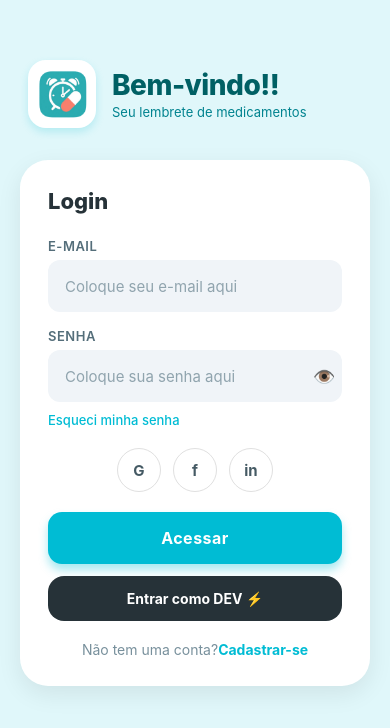
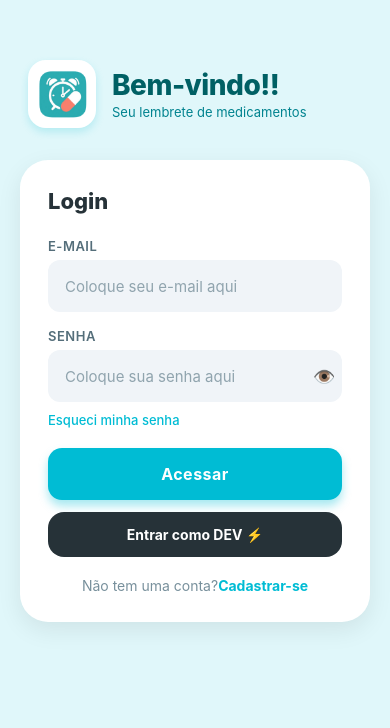
Before and after one commit to JorgeOliveira2009/medtime_PI2, a React Native app in the folder medtime/: screen /PaginaLogin in a window 390 px wide. Shown: the top 728 px of the page. Built offline with nearby package versions, Linux system fonts and the light colour scheme.

Commit message:
fix: conscerta login e cadastro do reactnate

```diff
--- a/medtime/assets/Pages/PaginaCadastro.tsx
+++ b/medtime/assets/Pages/PaginaCadastro.tsx
@@ -18,28 +18,79 @@ import logo from '../Pages/logo.png';
 const PaginaCadastro = ({ navigation }: any) => {
   const [email, setEmail] = useState('');
   const [senha, setSenha] = useState('');
-  const [confirmarSenha, setConfirmarSenha] = useState('');
   const [loading, setLoading] = useState(false);
 
-  const handleCadastro = () => {
-    if (!email || !senha || !confirmarSenha) {
+  // URL do backend
+  const API_URL = 'http://172.20.86.232:3000';
+
+  const handleCadastro = async () => {
+    // Validações
+    if (!email || !senha) {
       Alert.alert('Atenção', 'Preencha todos os campos.');
       return;
     }
-    if (senha !== confirmarSenha) {
-      Alert.alert('Atenção', 'As senhas não coincidem.');
-      return;
-    }
-    if (senha.length < 6) {
-      Alert.alert('Atenção', 'A senha deve ter pelo menos 6 caracteres.');
+
+    if (senha.length < 8) {
+      Alert.alert('Atenção', 'A senha deve ter pelo menos 8 caracteres.');
       return;
     }
 
     setLoading(true);
-    setTimeout(() => {
+
+    try {
+      console.log('📤 Tentando cadastrar...');
+      console.log('🌐 URL:', `${API_URL}/user/cadastro`);
+      console.log('📧 Email:', email);
+
+      const response = await fetch(`${API_URL}/user/cadastro`, {
+        method: 'POST',
+        headers: {
+          'Content-Type': 'application/json',
+          'Accept': 'application/json',
+        },
+        body: JSON.stringify({
+          email: email.trim(),
+          senha: senha
+        }),
+      });
+
+      console.log('📥 Status:', response.status);
+
+      const data = await response.json();
+      console.log('📦 Resposta:', data);
+
+      if (data.sucesso) {
+        Alert.alert(
+          '✅ Sucesso',
+          'Cadastro realizado com sucesso!\n\nAgora faça login com suas credenciais.',
+          [
+            {
+              text: 'OK',
+              onPress: () => {
+                setEmail('');
+                setSenha('');
+                navigation.navigate('PaginaLogin');
+              }
+            }
+          ]
+        );
+      } else {
+        Alert.alert('❌ Erro', data.message || 'Erro ao cadastrar');
+      }
+    } catch (error: any) {
+      console.error('❌ Erro detalhado:', error);
+
+      let mensagem = 'Não foi possível conectar ao servidor.\n\n';
+      mensagem += 'Verifique:\n';
+      mensagem += '1️⃣ O backend está rodando? (npm run dev)\n';
+      mensagem += '2️⃣ O IP está correto? 172.20.86.232:3000\n';
+      mensagem += '3️⃣ Dispositivo e computador estão na mesma rede Wi-Fi?\n';
+      mensagem += '4️⃣ Firewall está bloqueando a porta 3000?';
+
+      Alert.alert('❌ Erro de Conexão', mensagem);
+    } finally {
       setLoading(false);
-      navigation?.navigate('PaginaLogin');
-    }, 2000);
+    }
   };
 
   return (
@@ -47,8 +98,10 @@ const PaginaCadastro = ({ navigation }: any) => {
       style={styles.flex}
       behavior={Platform.OS === 'ios' ? 'padding' : undefined}
     >
-      <ScrollView contentContainerStyle={styles.scroll} keyboardShouldPersistTaps="handled">
-
+      <ScrollView
+        contentContainerStyle={styles.scroll}
+        keyboardShouldPersistTaps="handled"
+      >
         {/* Header */}
         <View style={styles.header}>
           <View style={styles.logoBox}>
@@ -75,21 +128,41 @@ const PaginaCadastro = ({ navigation }: any) => {
 
           <Input
             label="Senha"
-            placeholder="Coloque sua senha aqui"
+            placeholder="Coloque sua senha aqui (mínimo 8 caracteres)"
             isPassword
             value={senha}
             onChangeText={setSenha}
           />
 
-          <Input
-            label="Confirme sua senha"
-            placeholder="Confirme sua senha aqui"
-            isPassword
-            value={confirmarSenha}
-            onChangeText={setConfirmarSenha}
+          <Botao
+            title="Cadastrar"
+            loading={loading}
+            onPress={handleCadastro}
           />
 
-          <Botao title="Cadastrar" loading={loading} onPress={handleCadastro} />
+          {/* Botão DEV - Pula cadastro */}
+          {__DEV__ && (
+            <TouchableOpacity
+              style={styles.devButton}
+              onPress={() => {
+                Alert.alert(
+                  '⚡ Modo DEV',
+                  'Pular cadastro e ir para o login?',
+                  [
+                    { text: 'Cancelar', style: 'cancel' },
+                    {
+                      text: 'Sim',
+                      onPress: () => navigation.navigate('PaginaLogin')
+                    }
+                  ]
+                );
+              }}
+            >
+              <Text style={styles.devText}>
+                Pular cadastro (DEV) ⚡
+              </Text>
+            </TouchableOpacity>
+          )}
 
           <View style={styles.loginRow}>
             <Text style={styles.loginText}>Já tem uma conta? </Text>
@@ -98,7 +171,6 @@ const PaginaCadastro = ({ navigation }: any) => {
             </TouchableOpacity>
           </View>
         </View>
-
       </ScrollView>
     </KeyboardAvoidingView>
   );
@@ -175,6 +247,21 @@ const styles = StyleSheet.create({
     marginBottom: 24,
   },
 
+  // DEV Button
+  devButton: {
+    marginTop: 12,
+    backgroundColor: '#FF6B6B',
+    paddingVertical: 14,
+    borderRadius: 16,
+    justifyContent: 'center',
+    alignItems: 'center',
+  },
+  devText: {
+    color: '#fff',
+    fontWeight: '700',
+    fontSize: 14,
+  },
+
   // Login link
   loginRow: {
     flexDirection: 'row',
--- a/medtime/assets/Pages/PaginaLogin.tsx
+++ b/medtime/assets/Pages/PaginaLogin.tsx
@@ -8,11 +8,11 @@ import {
   KeyboardAvoidingView,
   Platform,
   Image,
+  Alert,
 } from 'react-native';
 
 import Input from '../Components/input';
 import Botao from '../Components/Botao';
-
 import logo from '../Pages/logo.png';
 
 const PaginaLogin = ({ navigation }: any) => {
@@ -20,18 +20,107 @@ const PaginaLogin = ({ navigation }: any) => {
   const [senha, setSenha] = useState('');
   const [loading, setLoading] = useState(false);
 
-  const handleLogin = () => {
+  // ✅ SEU IP CORRETO
+  const API_URL = 'http://172.20.86.232:3000';
+
+  // LOGIN
+  const handleLogin = async () => {
+    if (!email || !senha) {
+      Alert.alert('Atenção', 'Preencha email e senha');
+      return;
+    }
+
     setLoading(true);
 
-    setTimeout(() => {
+    try {
+      console.log('📤 Tentando login...');
+      console.log('🌐 URL:', `${API_URL}/user/login`);
+
+      const response = await fetch(`${API_URL}/user/login`, {
+        method: 'POST',
+        headers: {
+          'Content-Type': 'application/json',
+          'Accept': 'application/json',
+        },
+        body: JSON.stringify({ email, senha }),
+      });
+
+      console.log('📥 Status:', response.status);
+
+      const data = await response.json();
+      console.log('📦 Resposta:', data);
+
+      if (data.sucesso) {
+        Alert.alert('✅ Sucesso', 'Login realizado com sucesso!');
+        navigation.navigate('PaginaPrincipal');
+      } else {
+        Alert.alert('❌ Erro', data.message || 'Email ou senha incorretos');
+      }
+    } catch (error: any) {
+      console.error('❌ Erro detalhado:', error);
+
+      Alert.alert(
+        '❌ Erro de Conexão',
+        'Não foi possível conectar ao servidor.\n\n' +
+        'Verifique:\n' +
+        '1️⃣ O backend está rodando? (npm run dev)\n' +
+        '2️⃣ O IP está correto? 172.20.86.232:3000\n' +
+        '3️⃣ Dispositivo e computador estão na mesma rede Wi-Fi?\n' +
+        '4️⃣ Firewall está bloqueando a porta 3000?'
+      );
+    } finally {
       setLoading(false);
-
-      // LOGIN NORMAL
-      navigation.navigate('PaginaPrincipal');
-    }, 1000);
+    }
   };
 
-  // LOGIN DEV
+  // CADASTRO
+  const handleCadastro = async () => {
+    if (!email || !senha) {
+      Alert.alert('Atenção', 'Preencha email e senha');
+      return;
+    }
+
+    if (senha.length < 8) {
+      Alert.alert('Atenção', 'A senha deve ter no mínimo 8 caracteres');
+      return;
+    }
+
+    setLoading(true);
+
+    try {
+      console.log('📤 Tentando cadastrar...');
+      console.log('🌐 URL:', `${API_URL}/user/cadastro`);
+
+      const response = await fetch(`${API_URL}/user/cadastro`, {
+        method: 'POST',
+        headers: {
+          'Content-Type': 'application/json',
+          'Accept': 'application/json',
+        },
+        body: JSON.stringify({ email, senha }),
+      });
+
+      console.log('📥 Status:', response.status);
+
+      const data = await response.json();
+      console.log('📦 Resposta:', data);
+
+      if (data.sucesso) {
+        Alert.alert('✅ Sucesso', 'Cadastro realizado com sucesso!');
+        setEmail('');
+        setSenha('');
+        Alert.alert('ℹ️ Info', 'Agora faça login com suas credenciais');
+      } else {
+        Alert.alert('❌ Erro', data.message || 'Erro ao cadastrar');
+      }
+    } catch (error: any) {
+      console.error('❌ Erro:', error);
+      Alert.alert('❌ Erro', 'Não foi possível conectar ao servidor');
+    } finally {
+      setLoading(false);
+    }
+  };
+
   const handleDevLogin = () => {
     navigation.navigate('PaginaPrincipal');
   };
@@ -55,7 +144,6 @@ const PaginaLogin = ({ navigation }: any) => {
             <Text style={styles.bemVindo}>
               Bem-vindo!!
             </Text>
-
             <Text style={styles.subtitle}>
               Seu lembrete de medicamentos
             </Text>
@@ -64,9 +152,7 @@ const PaginaLogin = ({ navigation }: any) => {
 
         {/* Card Login */}
         <View style={styles.card}>
-          <Text style={styles.cardTitle}>
-            Login
-          </Text>
+          <Text style={styles.cardTitle}>Login</Text>
 
           <Input
             label="E-mail"
@@ -86,33 +172,9 @@ const PaginaLogin = ({ navigation }: any) => {
           />
 
           <TouchableOpacity style={styles.forgotButton}>
-            <Text style={styles.forgotText}>
-              Esqueci minha senha
-            </Text>
+            <Text style={styles.forgotText}>Esqueci minha senha</Text>
           </TouchableOpacity>
 
-          {/* Login Social */}
-          <View style={styles.socialRow}>
-            <TouchableOpacity style={styles.socialBtn}>
-              <Text style={styles.socialIcon}>
-                G
-              </Text>
-            </TouchableOpacity>
-
-            <TouchableOpacity style={styles.socialBtn}>
-              <Text style={styles.socialIcon}>
-                f
-              </Text>
-            </TouchableOpacity>
-
-            <TouchableOpacity style={styles.socialBtn}>
-              <Text style={styles.socialIcon}>
-                in
-              </Text>
-            </TouchableOpacity>
-          </View>
-
-          {/* Botão normal */}
           <Botao
             title="Acessar"
             loading={loading}
@@ -136,12 +198,7 @@ const PaginaLogin = ({ navigation }: any) => {
             <Text style={styles.registerText}>
               Não tem uma conta?
             </Text>
-
-            <TouchableOpacity
-              onPress={() =>
-                navigation.navigate('PaginaCadastro')
-              }
-            >
+            <TouchableOpacity onPress={handleCadastro}>
               <Text style={styles.registerLink}>
                 Cadastrar-se
               </Text>
@@ -160,13 +217,10 @@ const styles = StyleSheet.create({
     flex: 1,
     backgroundColor: '#E0F7FA',
   },
-
   scroll: {
     flexGrow: 1,
     paddingBottom: 40,
   },
-
-  // Header
   header: {
     flexDirection: 'row',
     alignItems: 'center',
@@ -175,7 +229,6 @@ const styles = StyleSheet.create({
     paddingTop: 60,
     paddingBottom: 32,
   },
-
   logoBox: {
     width: 68,
     height: 68,
@@ -192,28 +245,23 @@ const styles = StyleSheet.create({
     shadowRadius: 8,
     elevation: 4,
   },
-
   logoImg: {
     width: 52,
     height: 52,
     borderRadius: 12,
     resizeMode: 'contain',
   },
-
   bemVindo: {
     fontSize: 28,
     fontWeight: '800',
     color: '#006064',
     letterSpacing: -0.5,
   },
-
   subtitle: {
     fontSize: 13,
     color: '#00838F',
     marginTop: 2,
   },
-
-  // Card
   card: {
     marginHorizontal: 20,
     backgroundColor: '#fff',
@@ -228,34 +276,28 @@ const styles = StyleSheet.create({
     shadowRadius: 24,
     elevation: 8,
   },
-
   cardTitle: {
     fontSize: 22,
     fontWeight: '800',
     color: '#263238',
     marginBottom: 24,
   },
-
   forgotButton: {
     alignSelf: 'flex-start',
     marginBottom: 20,
     marginTop: -6,
   },
-
   forgotText: {
     fontSize: 13,
     color: '#00BCD4',
     fontWeight: '500',
   },
-
-  // Social
   socialRow: {
     flexDirection: 'row',
     justifyContent: 'center',
     gap: 12,
     marginBottom: 20,
   },
-
   socialBtn: {
     width: 44,
     height: 44,
@@ -265,14 +307,11 @@ const styles = StyleSheet.create({
     justifyContent: 'center',
     alignItems: 'center',
   },
-
   socialIcon: {
     fontSize: 15,
     fontWeight: '700',
     color: '#455A64',
   },
-
-  // DEV
   devButton: {
     marginTop: 12,
     backgroundColor: '#263238',
@@ -281,25 +320,20 @@ const styles = StyleSheet.create({
     justifyContent: 'center',
     alignItems: 'center',
   },
-
   devText: {
     color: '#fff',
     fontWeight: '700',
     fontSize: 14,
   },
-
-  // Cadastro
   registerRow: {
     flexDirection: 'row',
     justifyContent: 'center',
     marginTop: 20,
   },
-
   registerText: {
     fontSize: 14,
     color: '#78909C',
   },
-
   registerLink: {
     fontSize: 14,
     color: '#00BCD4',
--- a/medtime/package.json
+++ b/medtime/package.json
@@ -9,6 +9,7 @@
     "web": "expo start --web"
   },
   "dependencies": {
+    "@react-native-async-storage/async-storage": "^3.1.1",
     "@react-navigation/native": "^7.3.0",
     "@react-navigation/native-stack": "^7.17.2",
     "expo": "~54.0.34",
```
